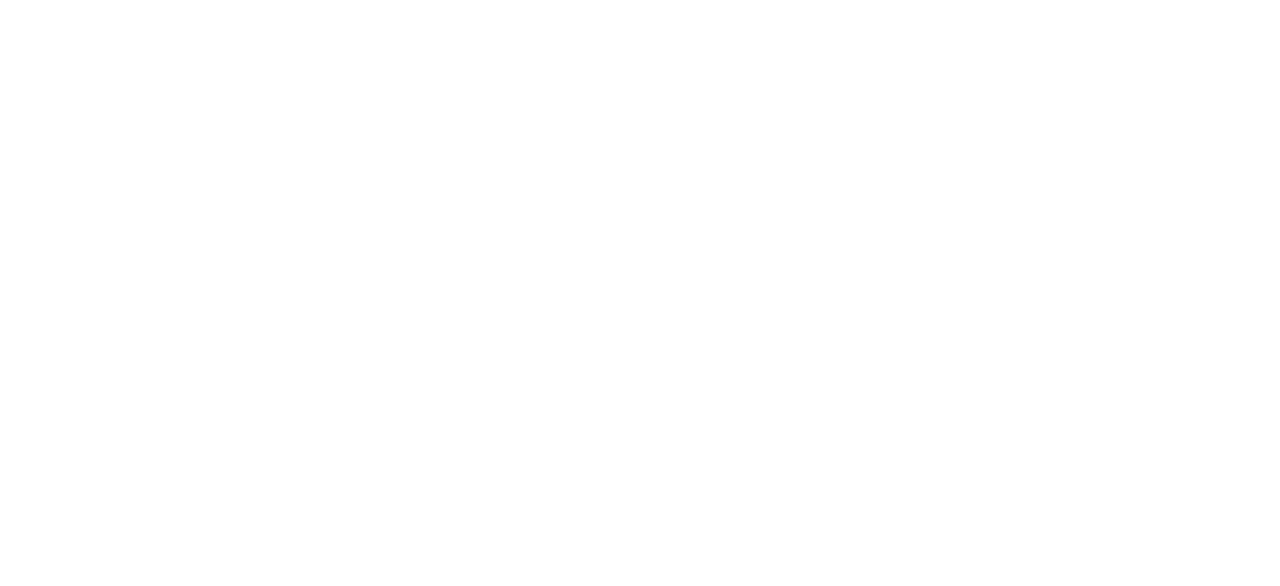
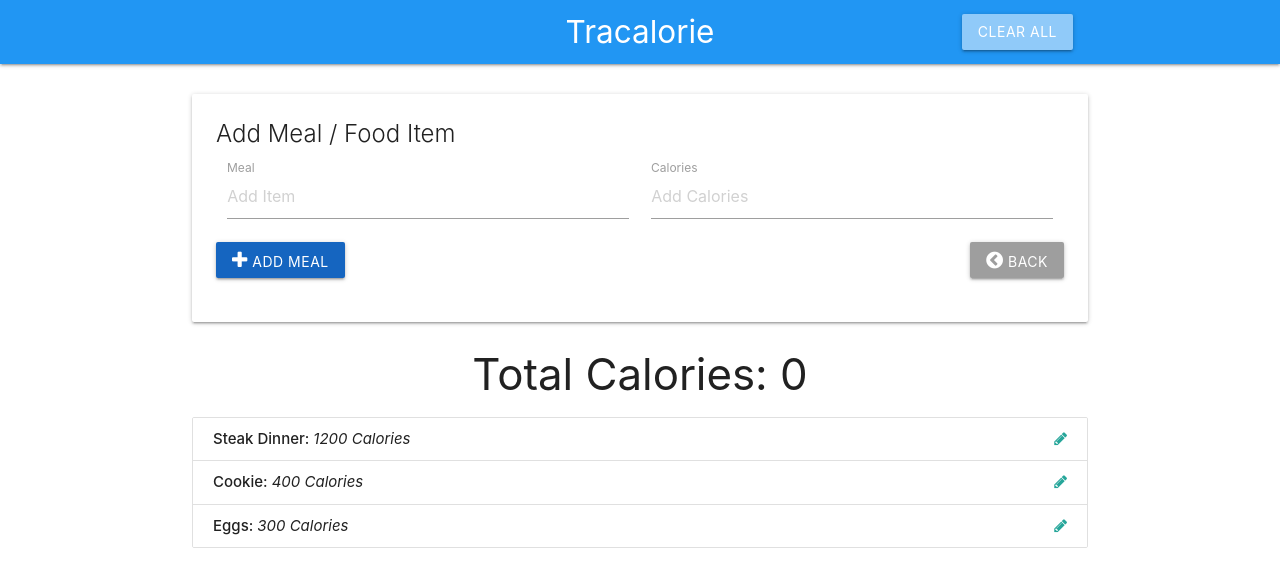
Before and after one commit to EvgenyMinin/JS_TRACALORIE, a plain HTML site: page index.html in a window 1280 px wide. Drawn offline with nearby package versions, Linux system fonts and the light colour scheme.

Commit message:
added UI

```diff
--- a/index.html
+++ b/index.html
@@ -16,6 +16,79 @@
     <title>Tracalorie | Meal & Calorie Tracker</title>
   </head>
   <body>
+    <nav>
+      <div class="nav-wrapper blue">
+        <div class="container">
+          <a href="#" class="brand-logo center">Tracalorie</a>
+          <ul class="right">
+            <li>
+              <a href="#" class="clear-btn btn blue lighten-3">Clear all</a>
+            </li>
+          </ul>
+        </div>
+      </div>
+    </nav>
+
+    <br />
+
+    <div class="container">
+      <div class="card">
+        <div class="card-content">
+          <span class="card-title">Add Meal / Food Item</span>
+          <form>
+            <div class="row">
+              <div class="input-field col s6">
+                <input type="text" placeholder="Add Item" id="item-name" />
+                <label for="item-name">Meal</label>
+              </div>
+              <div class="input-field col s6">
+                <input
+                  type="text"
+                  placeholder="Add Calories"
+                  id="item-calories"
+                />
+                <label for="item-calories">Calories</label>
+              </div>
+              <button class="add-btn btn blue darken-3">
+                <i class="fa fa-plus"></i> Add Meal
+              </button>
+              <!-- <button class="update-btn btn orange darken-3">
+                <i class="fa fa-pencil-square-o"></i> Update Meal
+              </button>
+              <button class="delete-btn btn red darken-3">
+                <i class="fa fa-remove"></i> Delete Meal
+              </button> -->
+              <button class="back-btn btn grey pull-right">
+                <i class="fa fa-chevron-circle-left"></i> Back
+              </button>
+            </div>
+          </form>
+        </div>
+      </div>
+      <h3 class="center-align">
+        Total Calories: <span class="total-calories">0</span>
+      </h3>
+      <ul id="item-list" class="collection">
+        <li class="collection-item" id="item-0">
+          <strong>Steak Dinner: </strong> <em>1200 Calories</em>
+          <a href="#" class="secondary-content">
+            <i class="fa fa-pencil"></i>
+          </a>
+        </li>
+        <li class="collection-item" id="item-0">
+          <strong>Cookie: </strong> <em>400 Calories</em>
+          <a href="#" class="secondary-content">
+            <i class="fa fa-pencil"></i>
+          </a>
+        </li>
+        <li class="collection-item" id="item-0">
+          <strong>Eggs: </strong> <em>300 Calories</em>
+          <a href="#" class="secondary-content">
+            <i class="fa fa-pencil"></i>
+          </a>
+        </li>
+      </ul>
+    </div>
     <script
       src="https://code.jquery.com/jquery-3.4.1.min.js"
       integrity="sha256-CSXorXvZcTkaix6Yvo6HppcZGetbYMGWSFlBw8HfCJo="
```
